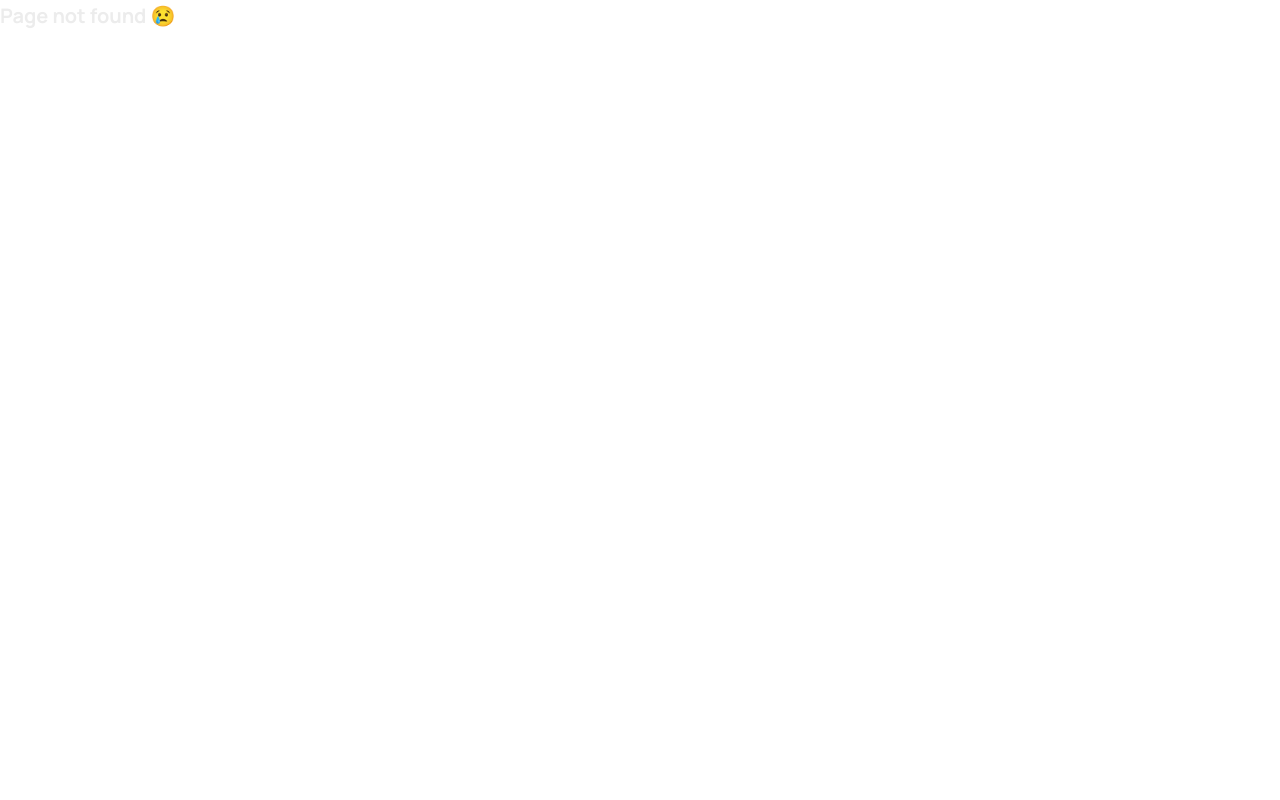
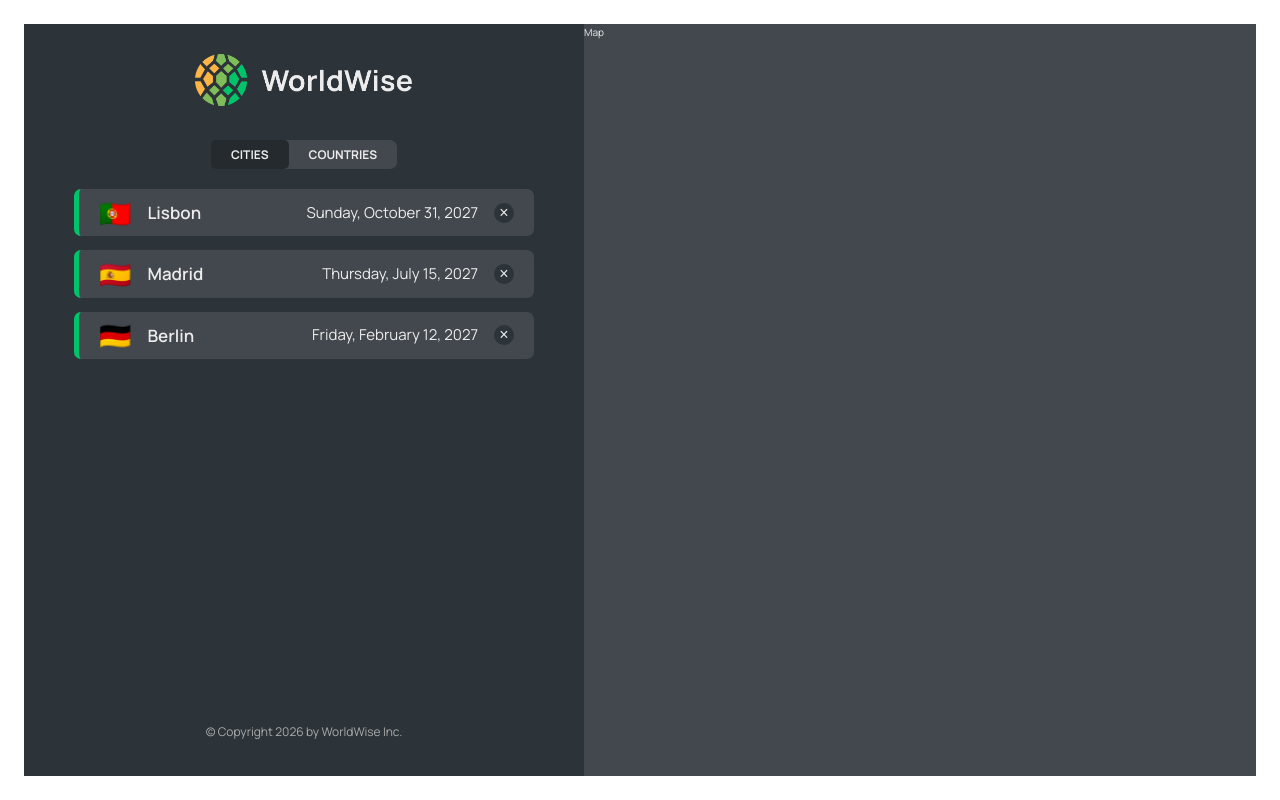
Before and after one commit to Emirkcgl/Wordwise, a React (Vite) app: page /app/cities in a window 1280 px wide. Before the commit this address had no page. Built offline with nearby package versions, Linux system fonts and the light colour scheme; data requests are answered from the project's data file.

Commit message:
Implementing the Cities List

```diff
--- a/package.json
+++ b/package.json
@@ -7,9 +7,11 @@
     "dev": "vite",
     "build": "vite build",
     "lint": "eslint . --ext js,jsx --report-unused-disable-directives --max-warnings 0",
-    "preview": "vite preview"
+    "preview": "vite preview",
+    "server": "json-server --watch data/cities.json --port 9000"
   },
   "dependencies": {
+    "json-server": "^1.0.0-beta.9",
     "react": "^18.2.0",
     "react-dom": "^18.2.0",
     "react-router-dom": "^7.13.0"
--- a/src/App.jsx
+++ b/src/App.jsx
@@ -5,14 +5,50 @@
 import PageNotFound from "./pages/PageNotFound";
 import AppLayout from "./pages/AppLayout";
 import Login from "./pages/Login";
+import CityList from "./components/CityList";
+import { useEffect, useState } from "react";
+
+const BASE_URL = "http://localhost:9000";
+
 export default function App() {
+  const [cities, setCities] = useState([]);
+  const [isLoading, setIsLoading] = useState(false);
+
+  useEffect(() => {
+    const fetchCities = async () => {
+      try {
+        setIsLoading(true);
+        const res = await fetch(`${BASE_URL}/cities`);
+        const data = await res.json();
+        console.log(data);
+        setCities(data);
+      } catch (error) {
+      } finally {
+        setIsLoading(false);
+      }
+    };
+    fetchCities();
+  }, []);
+
   return (
     <BrowserRouter>
       <Routes>
-        <Route path="/" element={<Homepage />} />
+        <Route index element={<Homepage />} />
         <Route path="/pricing" element={<Pricing />} />
         <Route path="/login" element={<Login />} />
-        <Route path="/app" element={<AppLayout />} />
+        <Route path="/app" element={<AppLayout />}>
+          <Route
+            index
+            element={<CityList cities={cities} isLoading={isLoading} />}
+          />
+          <Route
+            path="cities"
+            element={<CityList cities={cities} isLoading={isLoading} />}
+          />
+          <Route path="countries" element={<p>Countries</p>} />
+          <Route path="form" element={<p>Form</p>} />
+        </Route>
+
         <Route path="/product" element={<Product />} />
         <Route path="*" element={<PageNotFound />} />
       </Routes>
--- a/src/components/AppNav.jsx
+++ b/src/components/AppNav.jsx
@@ -1,4 +1,16 @@
 import styles from "./AppNav.module.css";
+import { NavLink } from "react-router-dom";
 export default function AppNav() {
-  return <div className={styles.nav}>App Navigation </div>;
+  return (
+    <div className={styles.nav}>
+      <ul>
+        <li>
+          <NavLink to="cities">Cities</NavLink>
+        </li>
+        <li>
+          <NavLink to="countries">Countries</NavLink>
+        </li>
+      </ul>
+    </div>
+  );
 }
--- /dev/null
+++ b/src/components/CityItem.jsx
@@ -0,0 +1,21 @@
+import React from "react";
+import styles from "./CityItem.module.css";
+
+const formatDate = (date) =>
+  new Intl.DateTimeFormat("en", {
+    day: "numeric",
+    month: "long",
+    year: "numeric",
+    weekday: "long",
+  }).format(new Date(date));
+
+export default function CityItem({ city }) {
+  return (
+    <li className={styles.cityItem}>
+      <span className={styles.emoji}>{city.emoji}</span>
+      <span className={styles.name}>{city.cityName}</span>
+      <time className={styles.date}>{formatDate(city.date)}</time>
+      <button className={styles.deleteBtn}>&times;</button>
+    </li>
+  );
+}
--- /dev/null
+++ b/src/components/CityList.jsx
@@ -0,0 +1,20 @@
+import React from "react";
+import styles from "./CityList.module.css";
+import Spinner from "./Spinner";
+import CityItem from "./CityItem";
+import Message from "./Message";
+export default function CityList({ cities, isLoading }) {
+  if (isLoading) return <Spinner />;
+
+  if (!cities.length)
+    return (
+      <Message message="Add your first city by clicking on a city on the map" />
+    );
+  return (
+    <ul className={styles.cityList}>
+      {cities.map((city) => {
+        return <CityItem key={city.id} city={city} />;
+      })}
+    </ul>
+  );
+}
--- a/src/components/Sidebar.jsx
+++ b/src/components/Sidebar.jsx
@@ -2,12 +2,13 @@
 import styles from "./Sidebar.module.css";
 import Logo from "./Logo";
 import AppNav from "./AppNav";
+import { Outlet } from "react-router-dom";
 export default function Sidebar() {
   return (
     <div className={styles.sidebar}>
       <Logo />
       <AppNav />
-      <p>List of cities</p>
+      <Outlet />
       <footer className={styles.footer}>
         <p className={styles.copyright}>
           &copy; Copyright {new Date().getFullYear()} by WorldWise Inc.
```
Also changed, not shown: 1 other file (tests, documents, lock files or other folders).
